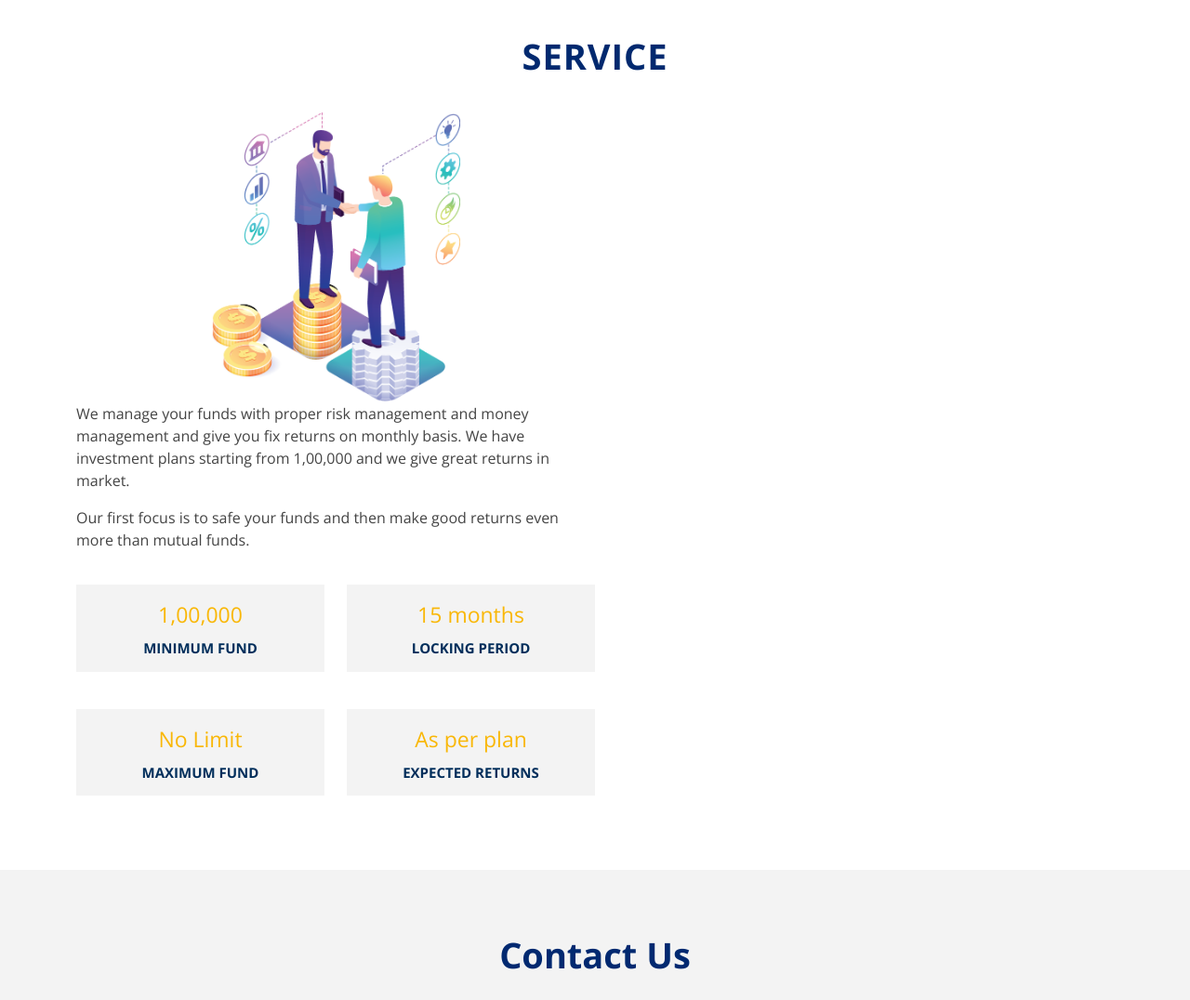
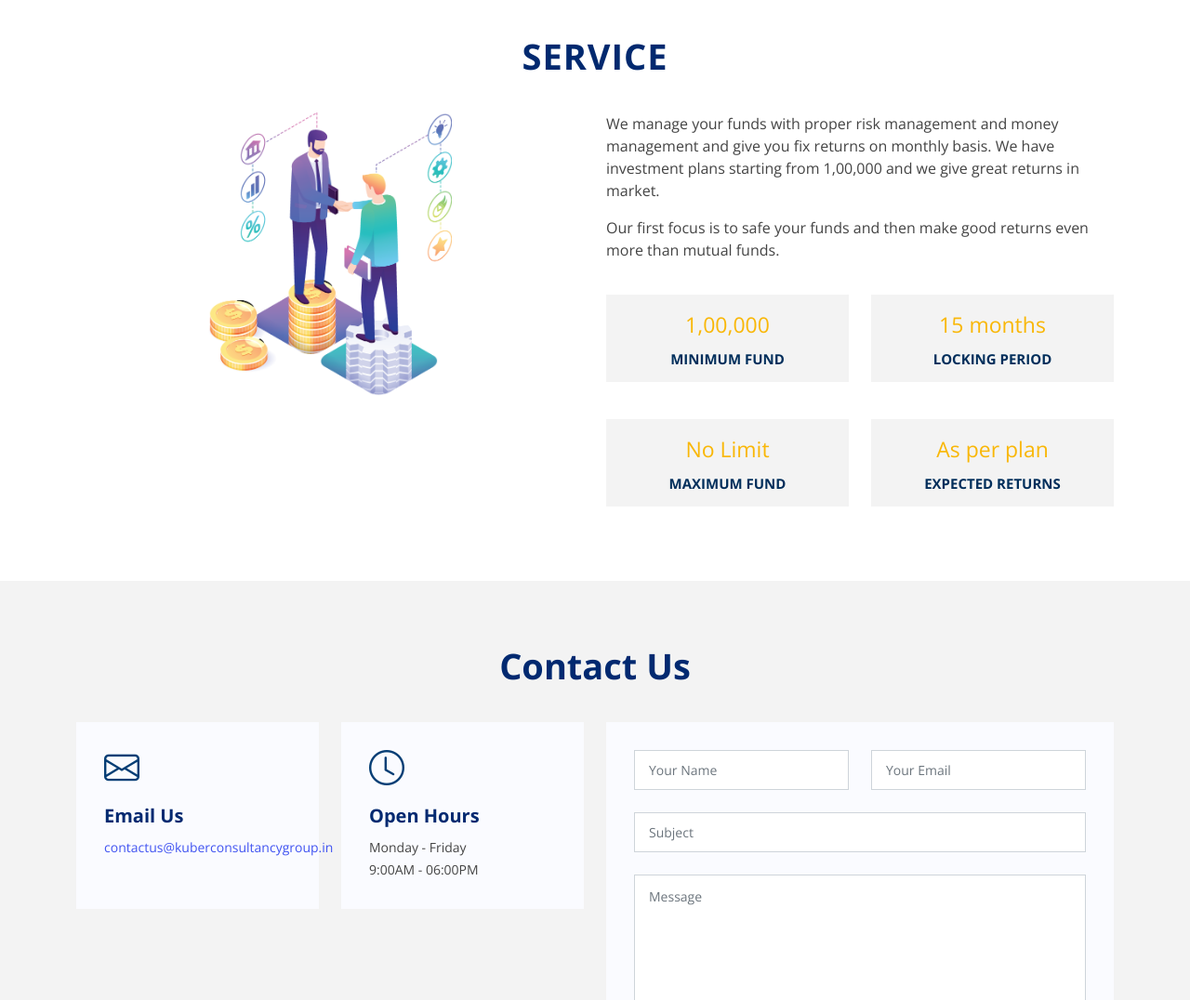
Before and after one commit to Prahant210691/kuberinvestments.github.io, a plain HTML site: page index.html in a window 1280 px wide. Shown: the part 2260-3336 px from the top of the page at 93% size. Drawn offline with nearby package versions, Linux system fonts and the light colour scheme.

Commit message:
"row" position change

```diff
--- a/index.html
+++ b/index.html
@@ -453,8 +453,8 @@
         <header class="section-header">
           <h2 class="services">Service</h2>
         </header>
-        <div class="content row">
-          <div class="">
+        <div class="content ">
+          <div class="row">
             <div class="col-sm-6" style="position: relative;z-index: 1;text-align: center;">
               <img src="images/services_img.png" style="width: 48%;">
             </div>
```
